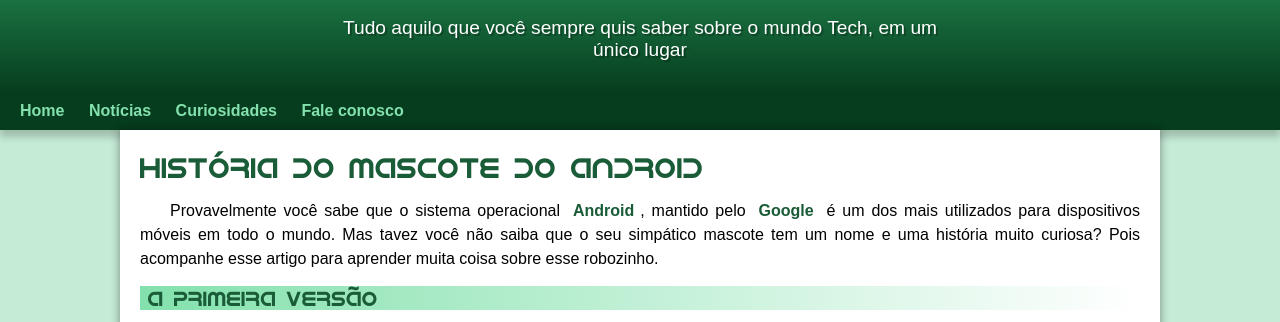
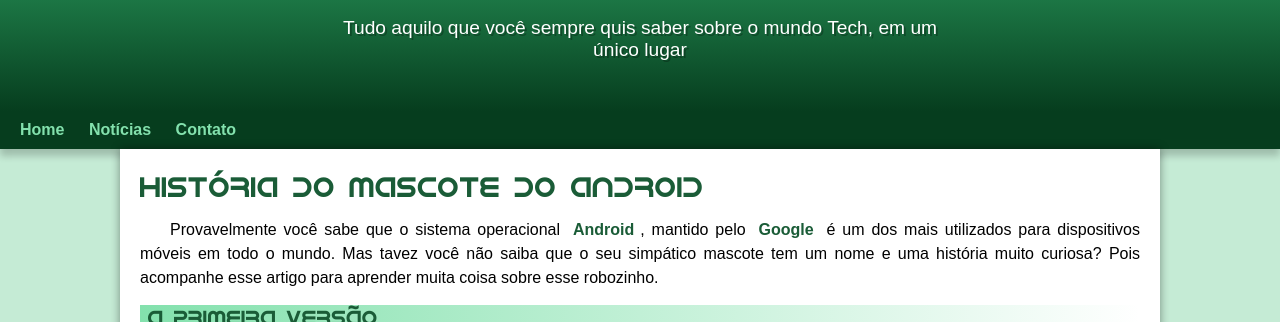
Before and after one commit to eduardoernandez/projet-andoidd, a plain HTML site: page index.html in a window 1280 px wide. Shown: the part 98-420 px from the top of the page. Drawn offline with Linux system fonts and the light colour scheme.

Commit message:
problema de padding corrigido

```diff
--- a/index.html
+++ b/index.html
@@ -16,8 +16,7 @@
     <nav>
         <a href="#">Home</a>
         <a href="#">Notícias</a>
-        <a href="#">Curiosidades</a>
-        <a href="#">Fale conosco</a>
+        <a href="#">Contato</a>
     </nav>
     <main>
         <article>
--- a/style/style.css
+++ b/style/style.css
@@ -59,7 +59,7 @@ header > p {
     padding-right: 10px;
     padding-left: 10px;
     margin: auto;
-    margin-bottom: 20px;
+    padding-bottom: 50px;
     text-shadow: 2px 2px 0px rgba(0, 0, 0, 0.268);
 }
 
```
